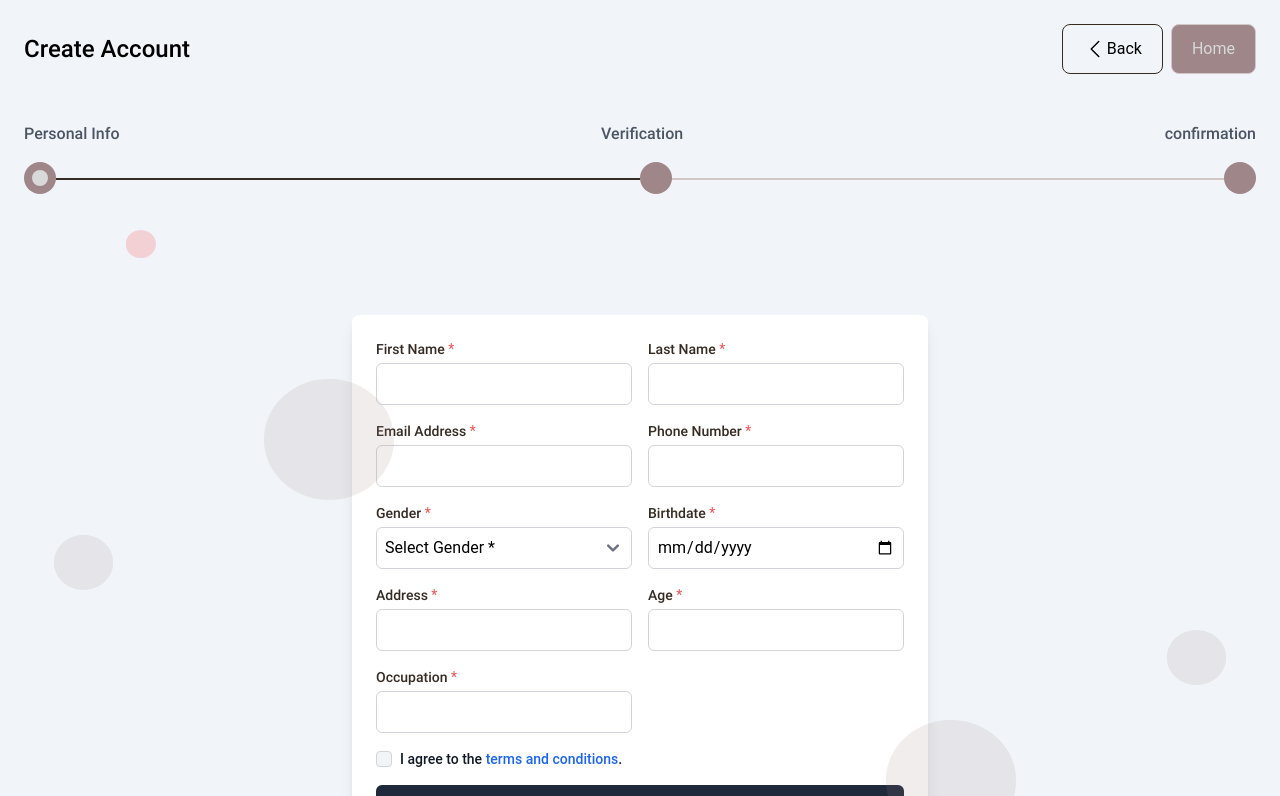
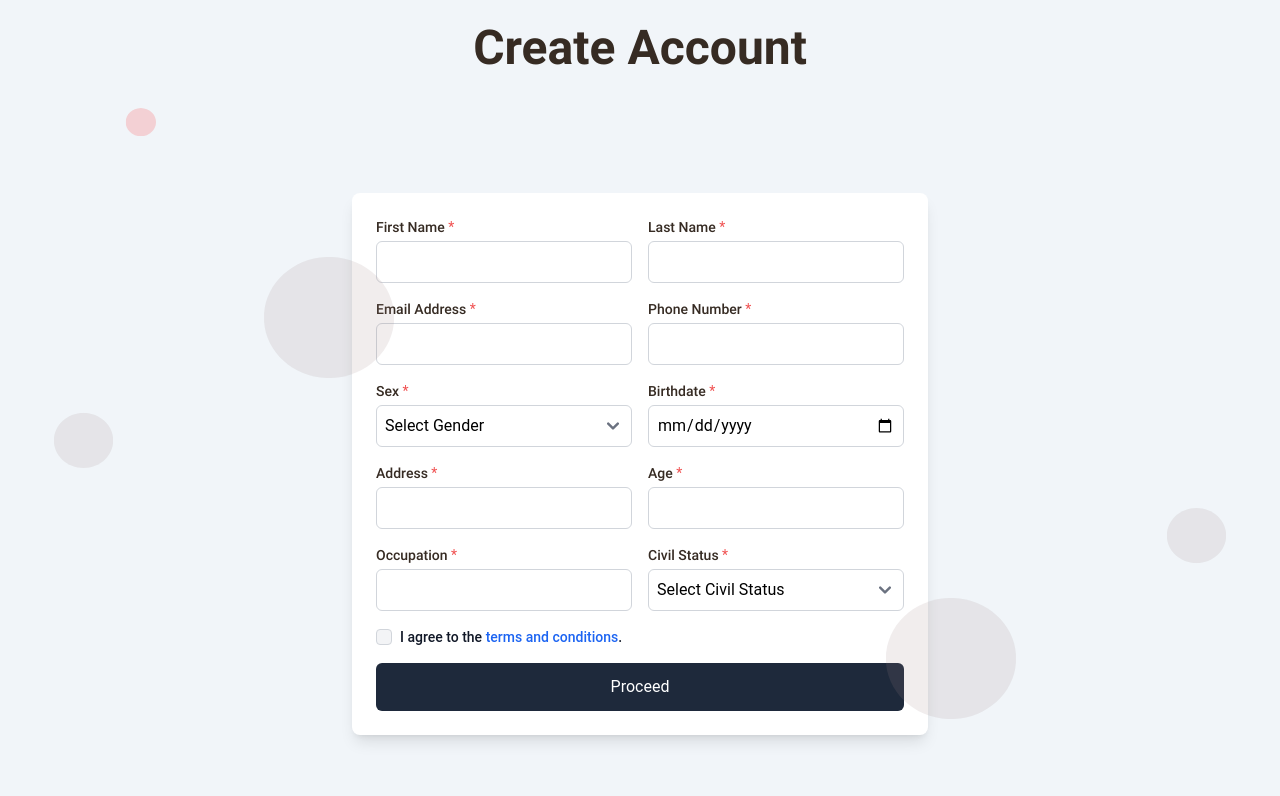
Before and after one commit to Markjonel02/Padoras-s-Treasure, a React (Vite) app: page /create-account in a window 1280 px wide. Shown: the top 796 px of the page. Built offline with nearby package versions, Linux system fonts and the light colour scheme.

Commit message:
revise the create-account page

```diff
--- a/src/App.jsx
+++ b/src/App.jsx
@@ -12,6 +12,7 @@ const About = lazy(() => import("./routers/About"));
 const Faq = lazy(() => import("./components/FAQ/Faq"));
 const PagenotFound = lazy(() => import("./components/Nopage/PagenotFound"));
 const CreateAccount = lazy(() => import("./components/LoginPage/CreateAcc"));
+
 const App = () => {
   const mainContainerClasses = [
     "main",
@@ -29,7 +30,7 @@ const App = () => {
   ].join("");
 
   const location = useLocation();
-  const hideNav = ["create-account", "pagenotfound"].includes(
+  const hideNav = ["create-account", "*"].includes(
     location.pathname.split("/")[1]
   );
 
--- a/src/components/LoginPage/CreateAcc.jsx
+++ b/src/components/LoginPage/CreateAcc.jsx
@@ -1,87 +1,26 @@
-import { Ripple } from "primereact/ripple";
 import Personal from "./CreateAccount/Personal";
+import { LazyContext } from "../../context/LazyContext";
+import { useContext } from "react";
+import { Loaders } from "../Loaders";
 
 const CreateAcc = () => {
+  const { isLoading } = useContext(LazyContext);
   return (
     <>
-      <div className=" mx-auto bg-slate-100  p-6 space-y-4 h-screen w-full  shadow ">
-        <div className="maincon flex justify-between mb-10 ">
+      {isLoading ? (
+        <div className=" mx-auto bg-slate-100  p-6 space-y-4 h-screen w-full  shadow ">
           <div className="text-con flex justify-center items-center md:">
-            <h1 className="text-xl xl:text-2xl sm:text-xl font-Roboto-Medium truncate sm:max-w-xs md:max-w-sm lg:max-w-md xl:max-w-lg">
+            <h1 className="text-xl xl:text-5xl sm:text-xl text-quaternary font-Roboto-Bold truncate sm:max-w-xs md:max-w-sm lg:max-w-md xl:max-w-lg">
               Create Account
             </h1>
           </div>
-          <div className="ml-2 flex bottom-0 top-0 right-0">
-            <a
-              href="#"
-              className="flex  p-ripple text-center rounded-lg border border-quaternary hover:bg-secondary p-3 px-5 me-2 hover:scale-105"
-            >
-              <svg
-                xmlns="http://www.w3.org/2000/svg"
-                fill="none"
-                viewBox="0 0 24 24"
-                strokeWidth={1.5}
-                stroke="currentColor"
-                className="w-6 h-6"
-              >
-                <path
-                  strokeLinecap="round"
-                  strokeLinejoin="round"
-                  d="M15.75 19.5 8.25 12l7.5-7.5"
-                />
-              </svg>
-              Back
-              <Ripple />
-            </a>
-
-            <a
-              href="/"
-              className="p-ripple hover:scale-105 text-center rounded-lg border border-primary text-quinary p-3 px-5 bg-dark-pink"
-            >
-              <button>
-                Home
-                <Ripple />
-              </button>
-            </a>
-          </div>
+          <Personal />
         </div>
-
-        <div className="flex items-center justify-between">
-          <span className="text-md text-gray-600 mt-2 font-Roboto-Medium">
-            Personal Info
-          </span>
-
-          <span className="text-md text-gray-600 mt-2 font-Roboto-Medium">
-            Verification
-          </span>
-
-          <span className="text-md text-gray-600 mt-2 font-Roboto-Medium">
-            confirmation
-          </span>
-        </div>
-        <div className="flex items-center justify-between  mb-20 sm:20">
-          <div className="flex items-center">
-            <div className="w-8 h-8 flex items-center justify-center rounded-full bg-dark-pink text-white">
-              <div className="rounded-full p-2 h-3 w-3 bg-quinary"></div>
-            </div>
-          </div>
-          <div className="border-b-2 border-quaternary h-1 flex-grow"></div>
-          <div className=" flex items-center">
-            <div className="absolute w-8 h-8 flex items-center justify-center rounded-full bg-dark-pink text-gray-600">
-              {/*  <div className="rounded-full p-2 h-3 w-3 bg-quinary"></div> */}
-            </div>
-          </div>
-          <div className="border-b-2 border-primary h-1 flex"></div>
-
-          <div className="border-b-2 border-primary h-1 flex-grow"></div>
-          <div className="flex items-center">
-            <div className="w-8 h-8 flex items-center justify-center rounded-full bg-dark-pink text-gray-600">
-              {/* <div className="rounded-full p-2 h-3 w-3 bg-quinary"></div> */}
-            </div>
-          </div>
-        </div>
-        <Personal></Personal>
-      </div>
+      ) : (
+        <>
+          <Loaders />
+        </>
+      )}
     </>
   );
 };
--- a/src/components/LoginPage/CreateAccount/Personal.jsx
+++ b/src/components/LoginPage/CreateAccount/Personal.jsx
@@ -1,10 +1,27 @@
-import { useState } from "react";
+import React, { useState } from "react";
 import { Formik, Form, Field, ErrorMessage } from "formik";
 import * as Yup from "yup";
 import Design from "../../../assets/imgs/svgs/aboutsvgs/design.svg";
 import { Ripple } from "primereact/ripple";
+import VerificationForm from "./Verification"; // Import your VerificationForm component
+
 const PersonalInfoForm = () => {
-  const [issetSubmitting, setSubmitting] = useState(false);
+  const [isSubmitted, setSubmitted] = useState(false);
+
+  const handleSubmit = (values, { setSubmitting }) => {
+    setTimeout(() => {
+      alert(JSON.stringify(values, null, 2));
+      setSubmitted(true);
+      setSubmitting(false);
+    }, 500);
+  };
+
+  const handleVerificationSubmit = (values, { setSubmitting }) => {
+    setTimeout(() => {
+      alert("Verification form submitted!");
+      setSubmitting(false);
+    }, 500);
+  };
 
   return (
     <>
@@ -32,8 +49,8 @@ const PersonalInfoForm = () => {
           />
         </div>
       </div>
-
       <div className="w-full h-full flex justify-center items-center">
+        {!isSubmitted ? (
           <Formik
             initialValues={{
               firstName: "",
@@ -45,6 +62,7 @@ const PersonalInfoForm = () => {
               gender: "",
               birthdate: "",
               occupation: "",
+              civilStatus: "",
               agreeTerms: false,
             }}
             validationSchema={Yup.object({
@@ -62,19 +80,14 @@ const PersonalInfoForm = () => {
               gender: Yup.string().required("Required"),
               birthdate: Yup.date().required("Required"),
               occupation: Yup.string().required("Required"),
+              civilStatus: Yup.string().required("Required"),
               agreeTerms: Yup.boolean().oneOf(
                 [true],
                 "You must agree to the terms and conditions"
               ),
             })}
-          onSubmit={(values) => {
-            setTimeout(() => {
-              alert(JSON.stringify(values, null, 2));
-              setSubmitting(false);
-            }, 500);
-          }}
+            onSubmit={handleSubmit}
           >
-          {({ isSubmitting }) => (
             <div className="w-full max-w-xl max-md:w-md p-6 bg-white rounded-lg shadow-lg ">
               <Form className="space-y-4">
                 <div className="grid grid-cols-2 gap-4">
@@ -163,7 +176,7 @@ const PersonalInfoForm = () => {
                       htmlFor="gender"
                       className="block text-sm font-Roboto-Medium text-quaternary"
                     >
-                      Gender<span className="text-red-500"> *</span>
+                      Sex<span className="text-red-500"> *</span>
                     </label>
                     <Field
                       as="select"
@@ -171,7 +184,7 @@ const PersonalInfoForm = () => {
                       className="mt-1 p-2 w-full border border-gray-300 rounded-md focus:outline-none focus:ring-indigo-500 focus:border-indigo-500"
                     >
                       <option value="" selected disabled>
-                        Select Gender<span className="text-red-500"> *</span>
+                        Select Gender
                       </option>
                       <option value="male">Male</option>
                       <option value="female">Female</option>
@@ -264,7 +277,35 @@ const PersonalInfoForm = () => {
                       )}
                     />
                   </div>
+                  <div>
+                    <label
+                      htmlFor="civilStatus"
+                      className="block text-sm font-Roboto-Medium text-quaternary"
+                    >
+                      Civil Status<span className="text-red-500"> *</span>
+                    </label>
+                    <Field
+                      name="civilStatus"
+                      as="select"
+                      className="mt-1 p-2 w-full border border-gray-300 rounded-md focus:outline-none focus:ring-indigo-500 focus:border-indigo-500"
+                    >
+                      <option value="" selected disabled>
+                        Select Civil Status
+                      </option>
+                      <option value="single">Single</option>
+                      <option value="married">Married</option>
+                      <option value="divorced">Divorced</option>
+                      <option value="widowed">Widowed</option>
+                    </Field>
+                    <ErrorMessage
+                      name="civilStatus"
+                      render={(msg) => (
+                        <div className="text-red-500">{msg}</div>
+                      )}
+                    />
                   </div>
+                </div>
+
                 <div className="flex items-center mb-4">
                   <Field
                     type="checkbox"
@@ -288,16 +329,17 @@ const PersonalInfoForm = () => {
                 </div>
                 <button
                   type="submit"
-                  disabled={isSubmitting}
                   className=" p-ripple w-full bg-darks text-white py-3 px-4 rounded-md hover:bg-indigo-700 focus:outline-none focus:bg-indigo-700"
                 >
-                  {issetSubmitting ? "Submitting..." : "Proceed"}
+                  Proceed
                   <Ripple />
                 </button>
               </Form>
             </div>
+          </Formik>
+        ) : (
+          <VerificationForm onSubmit={handleVerificationSubmit} />
         )}
-        </Formik>
       </div>
     </>
   );
--- /dev/null
+++ b/src/components/LoginPage/CreateAccount/Verification.jsx
@@ -0,0 +1,73 @@
+import PropTypes from "prop-types"; // Import PropTypes
+import { Formik, Form, Field, ErrorMessage } from "formik";
+import * as Yup from "yup";
+
+const VerificationForm = ({ onSubmit, onResend }) => {
+  const handleResend = () => {
+    // Handle resend logic here
+    if (onResend) {
+      onResend();
+    }
+  };
+
+  return (
+    <div className="w-full max-w-xl max-md:w-md p-6 bg-white rounded-lg shadow-lg">
+      <Formik
+        initialValues={{
+          verificationCode: "",
+        }}
+        validationSchema={Yup.object({
+          verificationCode: Yup.string().required("Required"),
+        })}
+        onSubmit={onSubmit}
+      >
+        {({ isSubmitting }) => (
+          <Form className="space-y-4">
+            <div>
+              <label
+                htmlFor="verificationCode"
+                className="block text-sm font-Roboto-Medium text-quaternary"
+              >
+                Email Verification Code <span className="text-red-500"> *</span>
+              </label>
+              <Field
+                name="verificationCode"
+                type="text"
+                className="mt-1 p-2 block w-full border border-gray-300 rounded-md focus:outline-none focus:ring-indigo-500 focus:border-indigo-500"
+              />
+              <ErrorMessage
+                name="verificationCode"
+                render={(msg) => <div className="text-red-500">{msg}</div>}
+              />
+            </div>
+
+            <div className="flex items-center justify-between">
+              <button
+                type="submit"
+                disabled={isSubmitting}
+                className="w-full bg-darks text-white py-3 px-4 rounded-md hover:bg-primary focus:outline-none focus:bg-primary mr-2"
+              >
+                {isSubmitting ? "Submitting..." : "Verify"}
+              </button>
+              <button
+                type="button"
+                onClick={handleResend}
+                className="w-full bg-indigo-600 text-white py-3 px-4 rounded-md hover:bg-indigo-700 focus:outline-none focus:bg-indigo-700 ml-2"
+              >
+                Resend
+              </button>
+            </div>
+          </Form>
+        )}
+      </Formik>
+    </div>
+  );
+};
+
+// Prop validation
+VerificationForm.propTypes = {
+  onSubmit: PropTypes.func.isRequired, // onSubmit must be a function and is required
+  onResend: PropTypes.func, // onResend is a function and is optional
+};
+
+export default VerificationForm;
```
Also changed, not shown: src/components/LoginPage/CreateAccount/Verificatrion.jsx (deleted, +0 -88 lines). Lines whose indentation alone changed are shown as unchanged.
